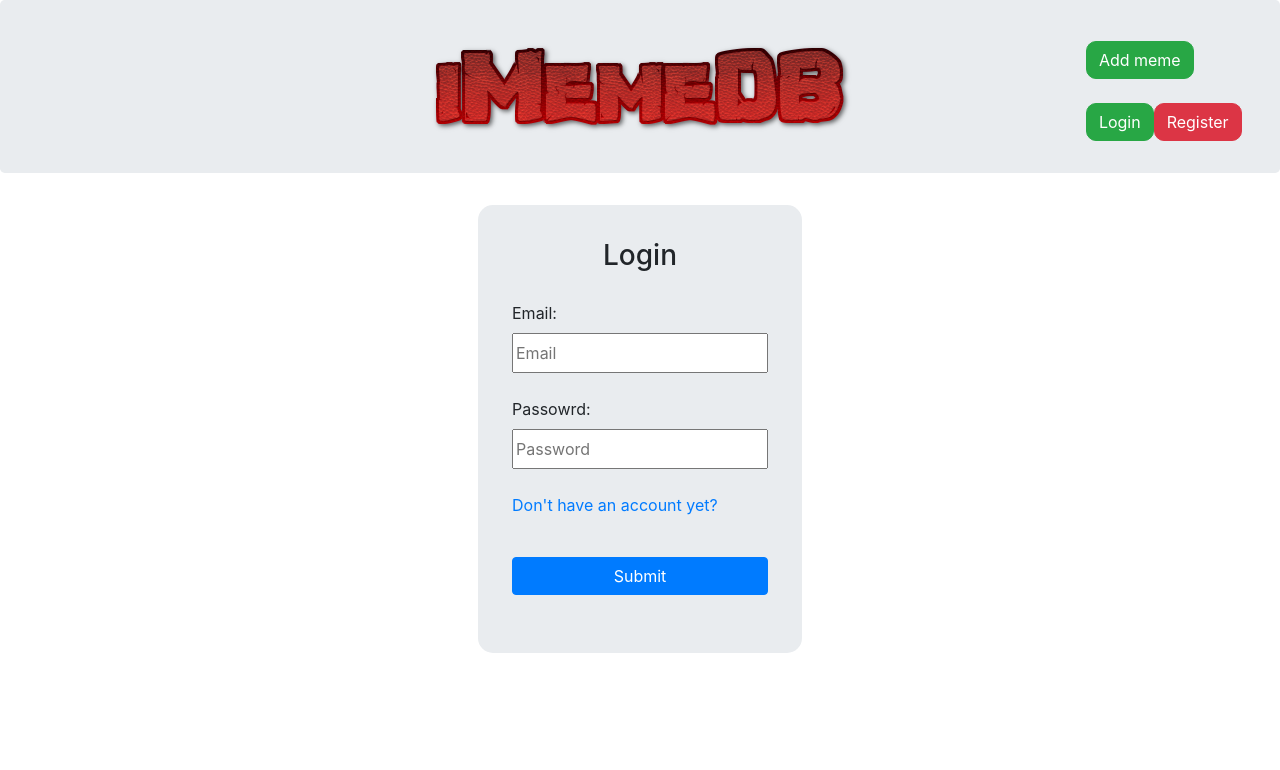
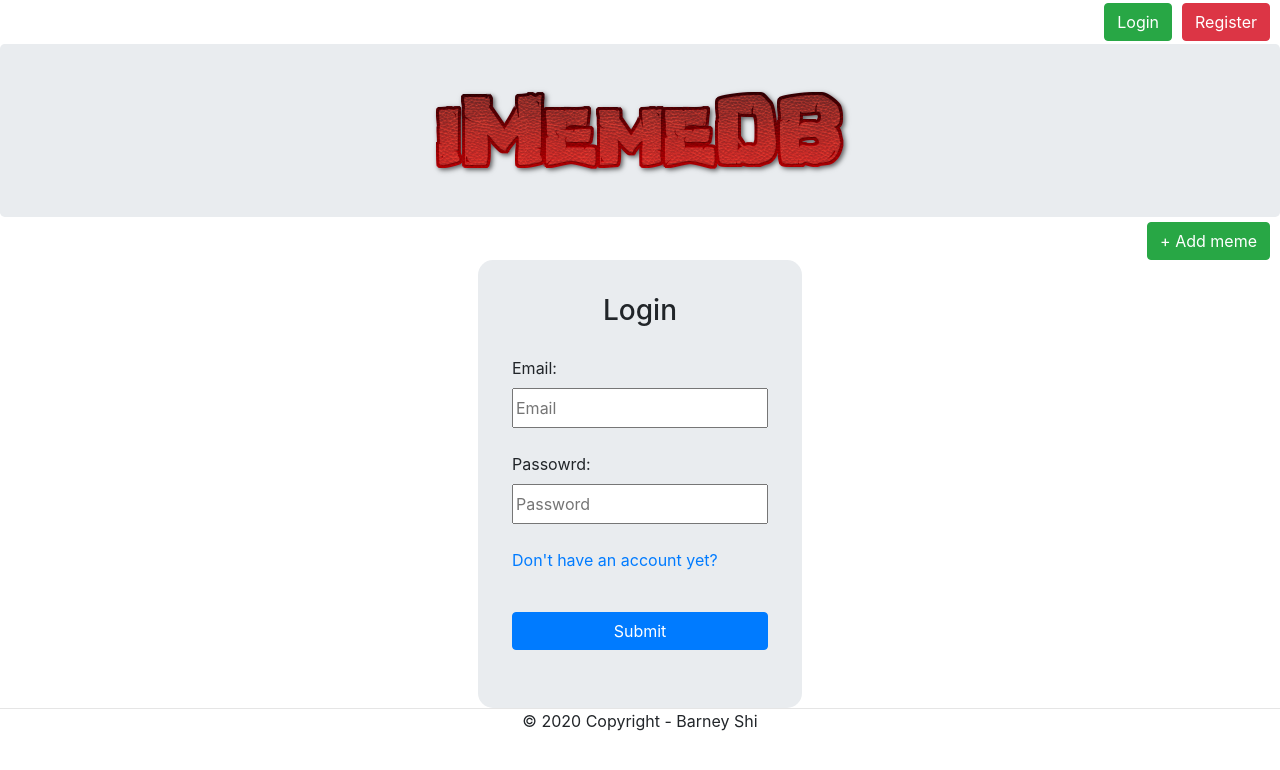
Before and after one commit to BarneyShi/iMemeDB, a React (Create React App) app in the folder client/: page /login in a window 1280 px wide. Shown: the top 770 px of the page. Built offline with nearby package versions, Linux system fonts and the light colour scheme; no server answers.

Commit message:
version 1 finsihed!

```diff
--- a/client/src/App.css
+++ b/client/src/App.css
@@ -1,5 +1,19 @@
 .row {
   justify-content: center;
+}
+
+#user_buttons {
+  display: flex;
+  flex-direction: row-reverse;
+}
+#user_buttons button {
+  margin: 3px 10px 3px 0
+}
+#user_buttons span {
+  align-self: center;
+  margin-right: 5px;
+  font-size: 1.15rem;
+  font-weight: 600;
 }
 
 .jumbotron p {
@@ -12,6 +26,7 @@
   position: relative;
   display: flex;
   justify-content: center;
+  margin-bottom: 5px;
 }
 .jumbotron img {
   max-width: 100%;
@@ -21,7 +36,7 @@
 }
 
 #addButton {
-  margin: 0;
+  margin: 0 10px 0 0;
 }
 .card-body {
   padding: 0.8rem;
@@ -51,6 +66,17 @@ img .card-img-top {
 }
 .card-deck > div {
   padding-bottom: 1%;
+}
+
+/* NEW MEME FORM */
+#post_meme_form {
+  background-color: #e9ecef;
+  padding: 3%;
+  border-radius: 15px;
+}
+#post_meme_form h3 {
+  padding-bottom: 20px;
+
 }
 
 /* LOGIN FORM */
--- a/client/src/App.js
+++ b/client/src/App.js
@@ -21,26 +21,27 @@ class App extends Component {
   render() {
     return (
       <div>
+         <Profile />
         <div className="jumbotron">
+
           <a href="/">
-            <img alt="LOGO" src='/logo.png' />
+            <img alt="LOGO" src="/logo.png" />
           </a>
-          <div style={{ position: "absolute", bottom: "1vh", right: "3vw" }}>
+        </div>
+        <div style={{ display:"flex", flexDirection:"row-reverse"}}>
             <Link to="/postmeme">
               <button className="btn btn-success" id="addButton">
-                Add meme
+                + Add meme
               </button>
             </Link>
-            <Profile />
           </div>
-        </div>
         <div className="container">
           <div className="row">
             <Switch>
               <Route path="/register" component={RegisterForm}></Route>
               <Route path="/login" component={LoginForm}></Route>
               <Route path="/postmeme" component={PostMeme}></Route>
-              <Route exact path='/memes/:id'component={MemeDetail}></Route>
+              <Route exact path="/memes/:id" component={MemeDetail}></Route>
             </Switch>
           </div>
           <div className="row" style={{ display: "inherit" }}>
@@ -51,17 +52,10 @@ class App extends Component {
             </div>
           </div>
         </div>
-        {/* Custome modal
-        <div id="contact-form" style={{ display: "none" }}>
-          <form id="form-body">
-            <h2>Contact Form</h2>
-            <div onClick={this.exitButton} id="exit-button">
-              &times;
-            </div>
-            <br />
-            <button className="btn btn-primary">Submit</button>
-          </form>
-        </div> */}
+
+        <div style={{borderTop:"1px solid #0000001a", textAlign:"center"}}>
+        &copy;	2020 Copyright - Barney Shi
+        </div>
       </div>
     );
   }
--- a/client/src/components/LoginForm.js
+++ b/client/src/components/LoginForm.js
@@ -18,9 +18,6 @@ const LoginForm = ({ dispatch, isLoggedin, user, attempt }) => {
       if (attempt) {
         history.push({
           pathname: "/login",
-          state: {
-            error_login: "Incorrect password/email",
-          },
         });
       }
     }
@@ -40,10 +37,10 @@ const LoginForm = ({ dispatch, isLoggedin, user, attempt }) => {
       ) : null}
 
       {/* Wrong credential */}
-      {attempt && history.location.state.error_login ? (
+      {attempt ? (
         <Fragment>
           <p style={{ color: "red", fontStyle: "italic" }}>
-            {history.location.state.error_login}
+          Incorrect password/email
           </p>{" "}
         </Fragment>
       ) : null}
--- a/client/src/components/MemeCards.js
+++ b/client/src/components/MemeCards.js
@@ -6,6 +6,7 @@ import { downvoteMeme } from "../actions/downvote";
 import { connect } from "react-redux";
 import { Cookies } from "react-cookie";
 import { checkAuth } from "../actions/auth";
+import {deleteMeme} from '../actions/deleteMeme'
 
 const MemeCards = ({
   dispatch,
@@ -16,6 +17,7 @@ const MemeCards = ({
   upvoteMeme,
   downvoteMeme,
   username,
+  deleteMeme
 }) => {
   //HERE!! MUst include memesData so that fetchMemes is called everytime DB updated!!
   useEffect(() => {
@@ -39,6 +41,12 @@ const MemeCards = ({
   const downvote = (e) => {
     downvoteMeme(e);
   };
+
+  //CLick to delete Meme
+  const clickToDeleteMeme = e => {
+    let meme_id = e.target.getAttribute('data-id')
+    deleteMeme(meme_id)
+  }
 
 
   return (
@@ -128,7 +136,7 @@ const MemeCards = ({
                      <button style={{padding:"6px"}} className='btn btn-info' onClick={()=>{
                        history.push(`memes/${meme._id}`)
                      }}>Info</button>
-                     {meme.author === username? <button style={{padding:"6px",marginLeft:"6px"}} className='btn btn-danger'>Delete</button>:null}
+                     {meme.author === username? <button data-id={meme._id} onClick={clickToDeleteMeme} style={{padding:"6px",marginLeft:"6px"}} className='btn btn-danger'>Delete</button>:null}
                 </div>
               </div>
             </div>
@@ -152,6 +160,7 @@ const mapDispatchToProps = (dispatch) => ({
   upvoteMeme: (e) => dispatch(upvoteMeme(e)),
   downvoteMeme: (e) => dispatch(downvoteMeme(e)),
   checkAuth: (e) => dispatch(checkAuth(e)),
+  deleteMeme: meme_id => dispatch(deleteMeme(meme_id))
 });
 
 export default connect(mapStateToProps, mapDispatchToProps)(MemeCards);
--- a/client/src/components/PostMeme.js
+++ b/client/src/components/PostMeme.js
@@ -20,7 +20,7 @@ const PostMeme = ({ postMeme, isPosted, isLogged, username, checkAuth }) => {
   };
 
   return (
-    <div>
+    <div id='post_meme_form'>
       {!isLogged ? (
         <Fragment>
           <Redirect
@@ -32,7 +32,8 @@ const PostMeme = ({ postMeme, isPosted, isLogged, username, checkAuth }) => {
         </Fragment>
       ) : (
         <Fragment>
-          <form onSubmit={onSubmit}>
+      <h3>POST MEME</h3>
+          <form  onSubmit={onSubmit}>
             <input className="d-block" placeholder="Name" name="name" />
             <input className="d-block" placeholder="Meme URL" name="image" />
             <textarea
@@ -44,7 +45,6 @@ const PostMeme = ({ postMeme, isPosted, isLogged, username, checkAuth }) => {
           </form>
         </Fragment>
       )}
-      <h1>POST MEME</h1>
     </div>
   );
 };
--- a/client/src/components/Profile.js
+++ b/client/src/components/Profile.js
@@ -7,32 +7,32 @@ import { Cookies } from "react-cookie";
 
 const Profile = ({ dispatch, isLogged, username }) => {
   let cookie = new Cookies();
-  useEffect(() => dispatch(checkAuth(cookie.get("token"))),[dispatch,cookie]);
+  useEffect(() => dispatch(checkAuth(cookie.get("token"))), [dispatch, cookie]);
   //Click to sign out
   const onClick = () => {
-    cookie.remove("token", {path:'/'});
+    cookie.remove("token", { path: "/" });
     dispatch(notlogged);
     window.location.reload();
   };
-//
+  //
   return (
-    <div>
+    <div id="user_buttons">
       {!isLogged ? (
         <Fragment>
-
+          <Link to="/register">
+            <button className="btn btn-danger">Register</button>
+          </Link>
           <Link to="/login">
             <button className="btn btn-success">Login</button>
-          </Link>
-          <Link to="/register">
-            <button className="btn btn-danger">Register</button>
           </Link>
         </Fragment>
       ) : (
         <Fragment>
-          <span>Hello, {username}</span>
-          <button className="btn btn-warning" onClick={onClick}>
+                    <button className="btn btn-warning" onClick={onClick}>
             Logout
           </button>
+          <span>Hello, {username}</span>
+
         </Fragment>
       )}
     </div>
```
